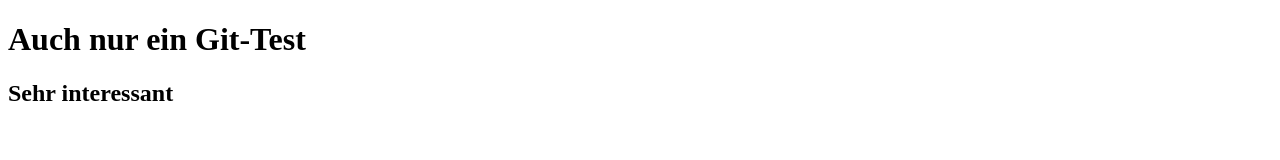
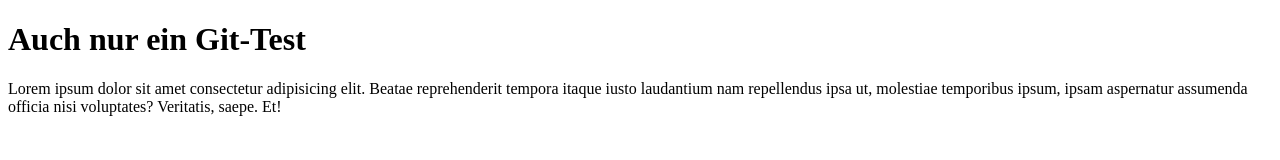
Before and after one commit to not4use/gittest2, a plain HTML site: page index.html in a window 1280 px wide. Drawn offline with Linux system fonts and the light colour scheme.

```diff
--- a/index.html
+++ b/index.html
@@ -9,6 +9,6 @@
 </head>
 <body>
     <h1>Auch nur ein Git-Test</h1>
-    <h2>Sehr interessant</h2>
+    <p>Lorem ipsum dolor sit amet consectetur adipisicing elit. Beatae reprehenderit tempora itaque iusto laudantium nam repellendus ipsa ut, molestiae temporibus ipsum, ipsam aspernatur assumenda officia nisi voluptates? Veritatis, saepe. Et!</p>
 </body>
 </html>
```
